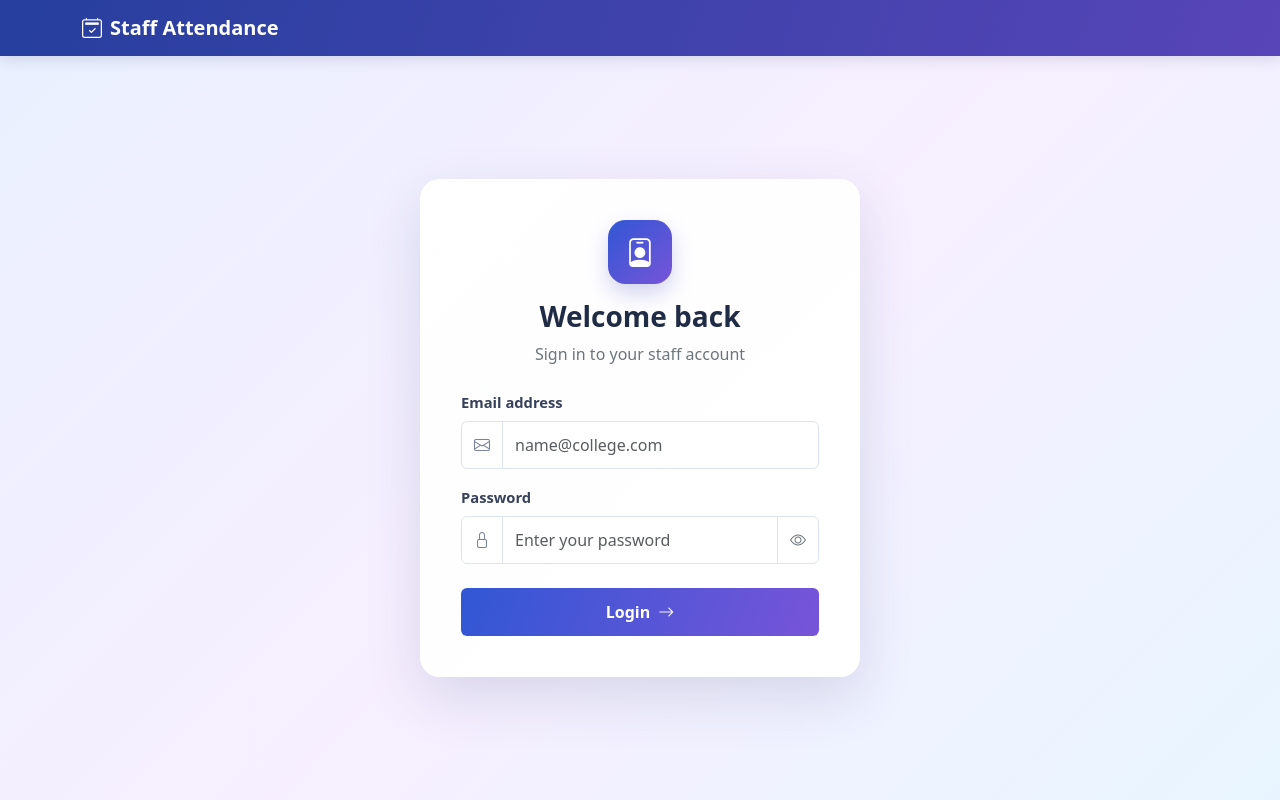
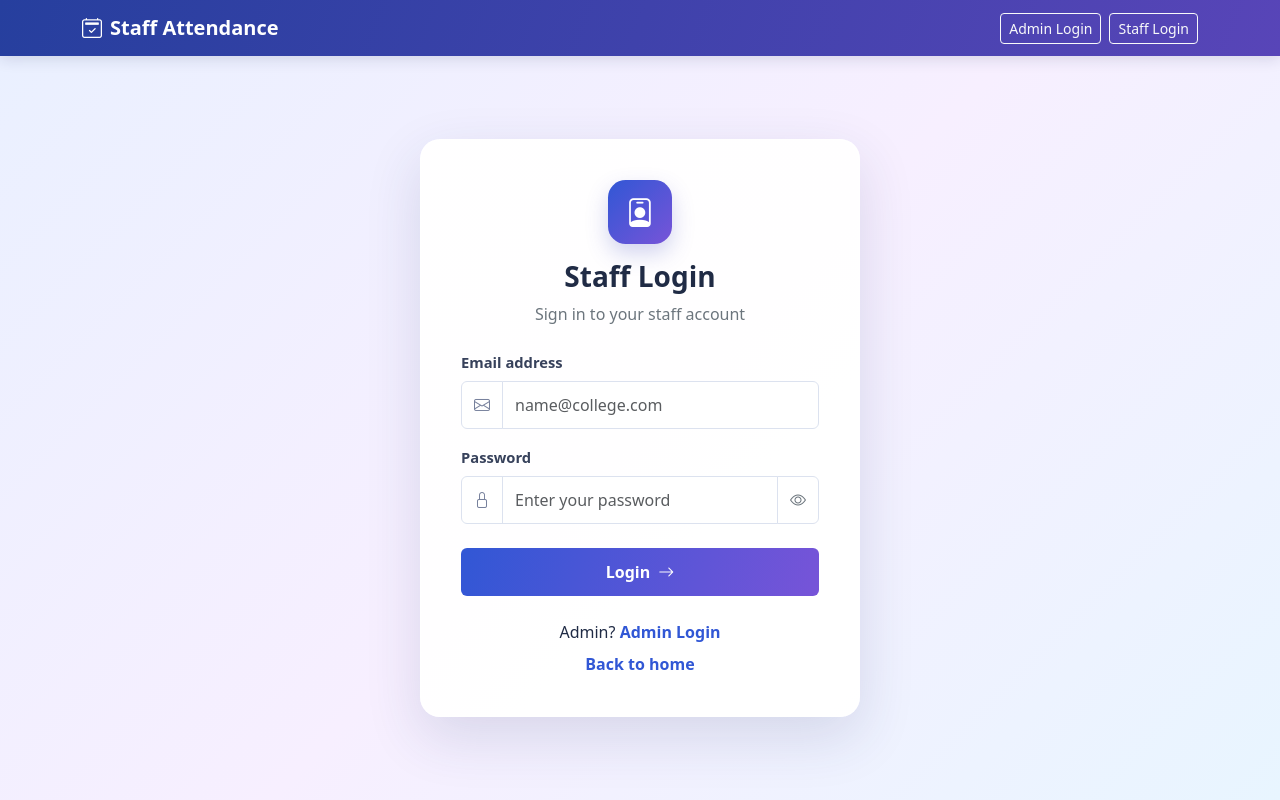
Before and after one commit to shubhamkrsingh6202-rgb/StaffAttendance, a Flask app: template templates/login.html in a window 1280 px wide. Run offline with Flask 3, Linux system fonts and the light colour scheme; the template is opened without the code that fills it, so the values that code supplies are empty.

Commit message:
seperate admin and staff login

```diff
--- a/app.py
+++ b/app.py
@@ -54,34 +54,78 @@ def create_database():
 
 @app.route("/")
 def home():
-    return redirect(url_for("login"))
+    staff_member = get_signed_in_staff()
+    if staff_member is not None:
+        if staff_member.role == "admin":
+            return redirect(url_for("admin_dashboard"))
+        if staff_member.role == "staff":
+            return redirect(url_for("staff_dashboard"))
+    elif session.get("staff_id") is not None:
+        session.clear()
+
+    return render_template("home.html")
 
 
-@app.route("/login", methods=["GET", "POST"])
-def login():
+def login_for_role(role):
+    if session.get("staff_id") is not None and session.get("role") != role:
+        session.clear()
+
     if request.method == "POST":
         email = request.form.get("email", "").strip()
         password = request.form.get("password", "")
         staff_member = Staff.query.filter_by(email=email).first()
 
-        if staff_member and check_password_hash(staff_member.password_hash, password):
+        if staff_member is None or not check_password_hash(
+            staff_member.password_hash, password
+        ):
+            flash("Incorrect email or password.", "danger")
+        elif staff_member.role != role:
+            if role == "admin":
+                flash(
+                    "This account is not an admin account. Please use Staff Login.",
+                    "danger",
+                )
+            else:
+                flash(
+                    "This is an admin account. Please use Admin Login.",
+                    "danger",
+                )
+        else:
+            session.clear()
             session["staff_id"] = staff_member.id
             session["staff_name"] = staff_member.name
             session["role"] = staff_member.role
+            dashboard = "admin_dashboard" if role == "admin" else "staff_dashboard"
+            return redirect(url_for(dashboard))
 
-            if staff_member.role == "admin":
-                return redirect(url_for("admin_dashboard"))
-            return redirect(url_for("staff_dashboard"))
+    return render_template("login.html", role=role)
 
-        flash("Incorrect email or password. Please try again.", "danger")
 
-    return render_template("login.html")
+@app.route("/admin/login", methods=["GET", "POST"])
+def admin_login():
+    return login_for_role("admin")
+
+
+@app.route("/staff/login", methods=["GET", "POST"])
+def staff_login():
+    return login_for_role("staff")
+
+
+@app.route("/login", methods=["GET", "POST"])
+def login():
+    return redirect(url_for("home"))
 
 
 @app.route("/logout")
 def logout():
+    role = session.get("role")
     session.clear()
-    return redirect(url_for("login"))
+    flash("You have been logged out.", "success")
+    if role == "admin":
+        return redirect(url_for("admin_login"))
+    if role == "staff":
+        return redirect(url_for("staff_login"))
+    return redirect(url_for("home"))
 
 
 def get_signed_in_staff():
@@ -96,7 +140,7 @@ def staff_dashboard():
     staff_member = get_signed_in_staff()
     if staff_member is None or staff_member.role != "staff":
         session.clear()
-        return redirect(url_for("login"))
+        return redirect(url_for("staff_login"))
 
     today = kolkata_today()
     attendance_rows = (
@@ -153,7 +197,7 @@ def check_in():
     staff_member = get_signed_in_staff()
     if staff_member is None or staff_member.role != "staff":
         session.clear()
-        return redirect(url_for("login"))
+        return redirect(url_for("staff_login"))
 
     today = kolkata_today()
     open_checkin = Attendance.query.filter_by(
@@ -179,7 +223,7 @@ def check_out():
     staff_member = get_signed_in_staff()
     if staff_member is None or staff_member.role != "staff":
         session.clear()
-        return redirect(url_for("login"))
+        return redirect(url_for("staff_login"))
 
     open_checkin = (
         Attendance.query.filter_by(
@@ -202,7 +246,7 @@ def admin_dashboard():
     admin = get_signed_in_staff()
     if admin is None or admin.role != "admin":
         session.clear()
-        return redirect(url_for("login"))
+        return redirect(url_for("admin_login"))
 
     today = kolkata_today()
     staff_members = Staff.query.filter_by(role="staff").order_by(Staff.name).all()
@@ -239,7 +283,7 @@ def add_staff():
     admin = get_signed_in_staff()
     if admin is None or admin.role != "admin":
         session.clear()
-        return redirect(url_for("login"))
+        return redirect(url_for("admin_login"))
 
     name = request.form.get("name", "").strip()
     email = request.form.get("email", "").strip().lower()
@@ -269,7 +313,7 @@ def delete_staff(staff_id):
     admin = get_signed_in_staff()
     if admin is None or admin.role != "admin":
         session.clear()
-        return redirect(url_for("login"))
+        return redirect(url_for("admin_login"))
 
     staff_member = db.session.get(Staff, staff_id)
     if staff_member is None:
@@ -289,7 +333,7 @@ def edit_staff(staff_id):
     admin = get_signed_in_staff()
     if admin is None or admin.role != "admin":
         session.clear()
-        return redirect(url_for("login"))
+        return redirect(url_for("admin_login"))
 
     staff_member = db.session.get(Staff, staff_id)
     if staff_member is None:
@@ -386,7 +430,7 @@ def admin_reports():
     admin = get_signed_in_staff()
     if admin is None or admin.role != "admin":
         session.clear()
-        return redirect(url_for("login"))
+        return redirect(url_for("admin_login"))
 
     staff_members = Staff.query.filter_by(role="staff").order_by(Staff.name).all()
     joined_rows = get_filtered_attendance()
@@ -421,7 +465,7 @@ def export_admin_reports():
     admin = get_signed_in_staff()
     if admin is None or admin.role != "admin":
         session.clear()
-        return redirect(url_for("login"))
+        return redirect(url_for("admin_login"))
 
     joined_rows = get_filtered_attendance()
     output = StringIO()
--- a/static/css/style.css
+++ b/static/css/style.css
@@ -84,6 +84,117 @@ body {
 .login-button:hover {
     transform: translateY(-2px);
     box-shadow: 0 0.6rem 1.2rem rgb(70 76 185 / 25%);
+}
+
+.login-page-admin {
+    background: linear-gradient(135deg, #eaf0ff 0%, #f5f8ff 55%, #e8f5ff 100%);
+}
+
+.login-page-staff {
+    background: linear-gradient(135deg, #e8f6ee 0%, #f5fbf7 55%, #e5f5ec 100%);
+}
+
+.login-logo-admin {
+    background: linear-gradient(135deg, #3157d5, #4978ed);
+}
+
+.login-logo-staff {
+    background: linear-gradient(135deg, #198754, #36a66b);
+}
+
+.login-button-admin {
+    background: linear-gradient(110deg, #3157d5, #4978ed);
+}
+
+.login-button-admin:hover {
+    box-shadow: 0 0.6rem 1.2rem rgb(49 87 213 / 25%);
+}
+
+.login-button-staff {
+    background: linear-gradient(110deg, #198754, #36a66b);
+}
+
+.login-button-staff:hover {
+    box-shadow: 0 0.6rem 1.2rem rgb(25 135 84 / 25%);
+}
+
+.login-links a {
+    color: var(--brand-blue);
+    font-weight: 600;
+    text-decoration: none;
+}
+
+.login-page-staff .login-links a {
+    color: #198754;
+}
+
+.login-links a:hover {
+    text-decoration: underline;
+}
+
+.home-page {
+    min-height: calc(100vh - 56px);
+    display: flex;
+    align-items: center;
+    padding: 3rem 0;
+    background: linear-gradient(135deg, #f3f6ff 0%, #fff 50%, #eff8f2 100%);
+}
+
+.home-card {
+    height: 100%;
+    padding: 2.5rem;
+    border: 1px solid #e8ebf3;
+    border-radius: 1.25rem;
+    background: #fff;
+    box-shadow: 0 0.7rem 2rem rgb(35 48 90 / 8%);
+    transition: transform 220ms ease, box-shadow 220ms ease;
+}
+
+.home-card:hover {
+    transform: translateY(-6px);
+    box-shadow: 0 1.2rem 2.5rem rgb(35 48 90 / 14%);
+}
+
+.home-card-icon {
+    display: inline-grid;
+    width: 5rem;
+    height: 5rem;
+    place-items: center;
+    border-radius: 1.25rem;
+    font-size: 2.25rem;
+}
+
+.home-card-admin .home-card-icon {
+    color: #3157d5;
+    background: #edf1ff;
+}
+
+.home-card-staff .home-card-icon {
+    color: #198754;
+    background: #e8f6ee;
+}
+
+.home-card-admin .home-card-button {
+    color: #fff;
+    background: linear-gradient(110deg, #3157d5, #4978ed);
+}
+
+.home-card-staff .home-card-button {
+    color: #fff;
+    background: linear-gradient(110deg, #198754, #36a66b);
+}
+
+.home-card-button {
+    min-width: 10rem;
+    padding: 0.75rem 1.25rem;
+    font-weight: 600;
+    transition: transform 180ms ease, box-shadow 180ms ease;
+}
+
+.home-card-button:hover {
+    color: #fff;
+    transform: translateY(-2px);
+    box-shadow: 0 0.6rem 1.2rem rgb(35 48 90 / 18%);
 }
 
 .dashboard-placeholder {
--- a/templates/base.html
+++ b/templates/base.html
@@ -28,6 +28,11 @@
                         <i class="bi bi-box-arrow-right me-1"></i>Logout
                     </a>
                 </div>
+            {% else %}
+                <div class="d-flex align-items-center gap-2">
+                    <a class="btn btn-outline-light btn-sm" href="{{ url_for('admin_login') }}">Admin Login</a>
+                    <a class="btn btn-outline-light btn-sm" href="{{ url_for('staff_login') }}">Staff Login</a>
+                </div>
             {% endif %}
         </div>
     </nav>
--- a/templates/login.html
+++ b/templates/login.html
@@ -1,16 +1,18 @@
 {% extends "base.html" %}
 
-{% block title %}Login | Staff Attendance{% endblock %}
+{% block title %}{{ "Admin" if role == "admin" else "Staff" }} Login | Staff Attendance{% endblock %}
 
 {% block content %}
-<section class="login-page">
-    <div class="login-card">
+<section class="login-page login-page-{{ role }}">
+    <div class="login-card login-card-{{ role }}">
         <div class="login-heading text-center">
-            <div class="login-logo">
-                <i class="bi bi-person-badge"></i>
+            <div class="login-logo login-logo-{{ role }}">
+                <i class="{{ 'bi bi-shield-lock' if role == 'admin' else 'bi bi-person-badge' }}"></i>
             </div>
-            <h1 class="h3 mt-3 mb-2">Welcome back</h1>
-            <p class="text-secondary mb-0">Sign in to your staff account</p>
+            <h1 class="h3 mt-3 mb-2">{{ "Admin Login" if role == "admin" else "Staff Login" }}</h1>
+            <p class="text-secondary mb-0">
+                Sign in to your {{ "admin" if role == "admin" else "staff" }} account
+            </p>
         </div>
 
         {% with messages = get_flashed_messages(with_categories=true) %}
@@ -47,10 +49,21 @@
                     </button>
                 </div>
             </div>
-            <button type="submit" class="btn btn-primary w-100 login-button">
+            <button type="submit" class="btn btn-primary w-100 login-button login-button-{{ role }}">
                 Login <i class="bi bi-arrow-right ms-1"></i>
             </button>
         </form>
+
+        <div class="login-links mt-4 text-center">
+            <p class="mb-2">
+                {% if role == "admin" %}
+                    Staff member? <a href="{{ url_for('staff_login') }}">Staff Login</a>
+                {% else %}
+                    Admin? <a href="{{ url_for('admin_login') }}">Admin Login</a>
+                {% endif %}
+            </p>
+            <a href="{{ url_for('home') }}">Back to home</a>
+        </div>
     </div>
 </section>
 {% endblock %}
```
Also changed, not shown: templates/home.html (added, +52 -0 lines).
